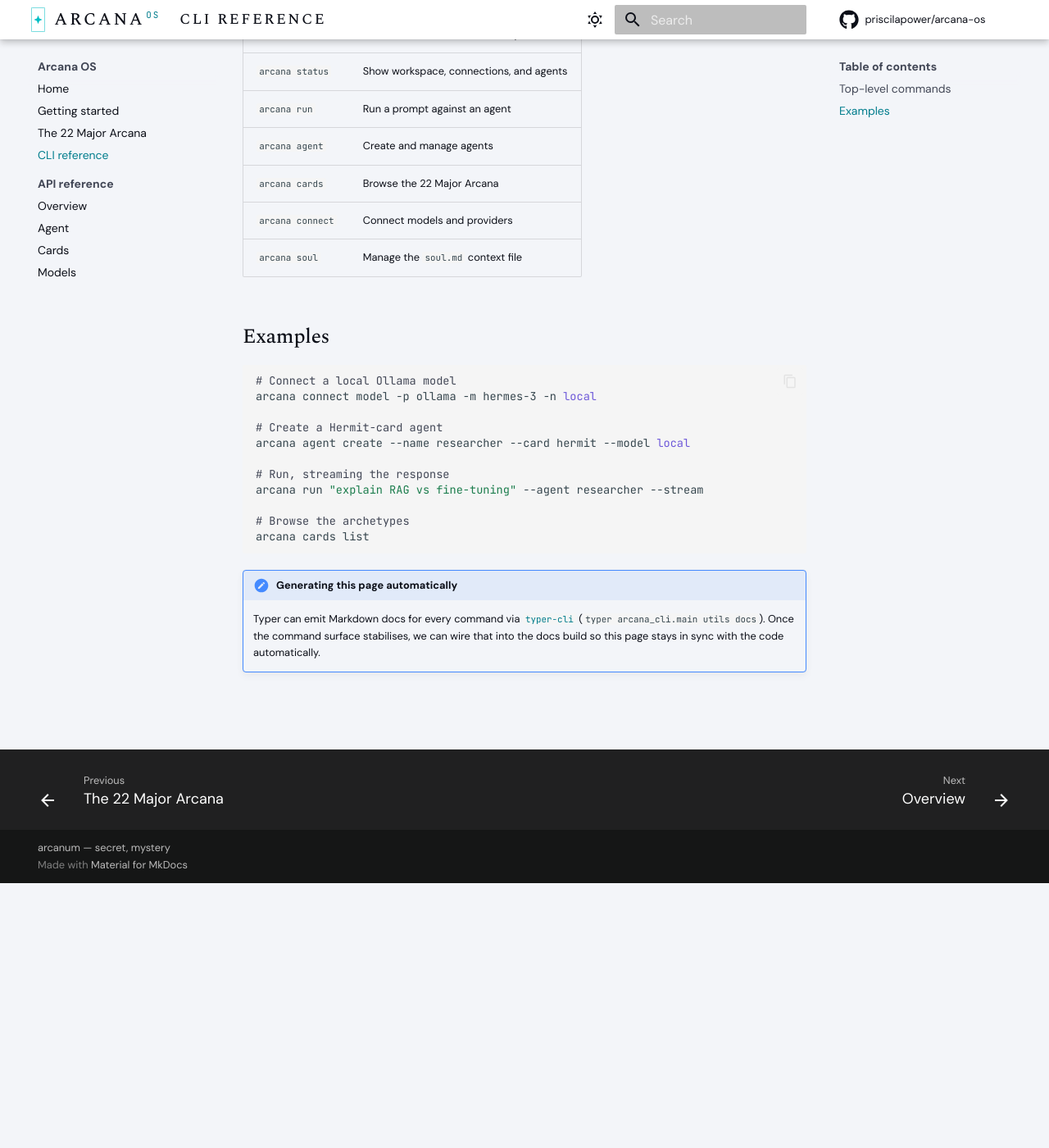
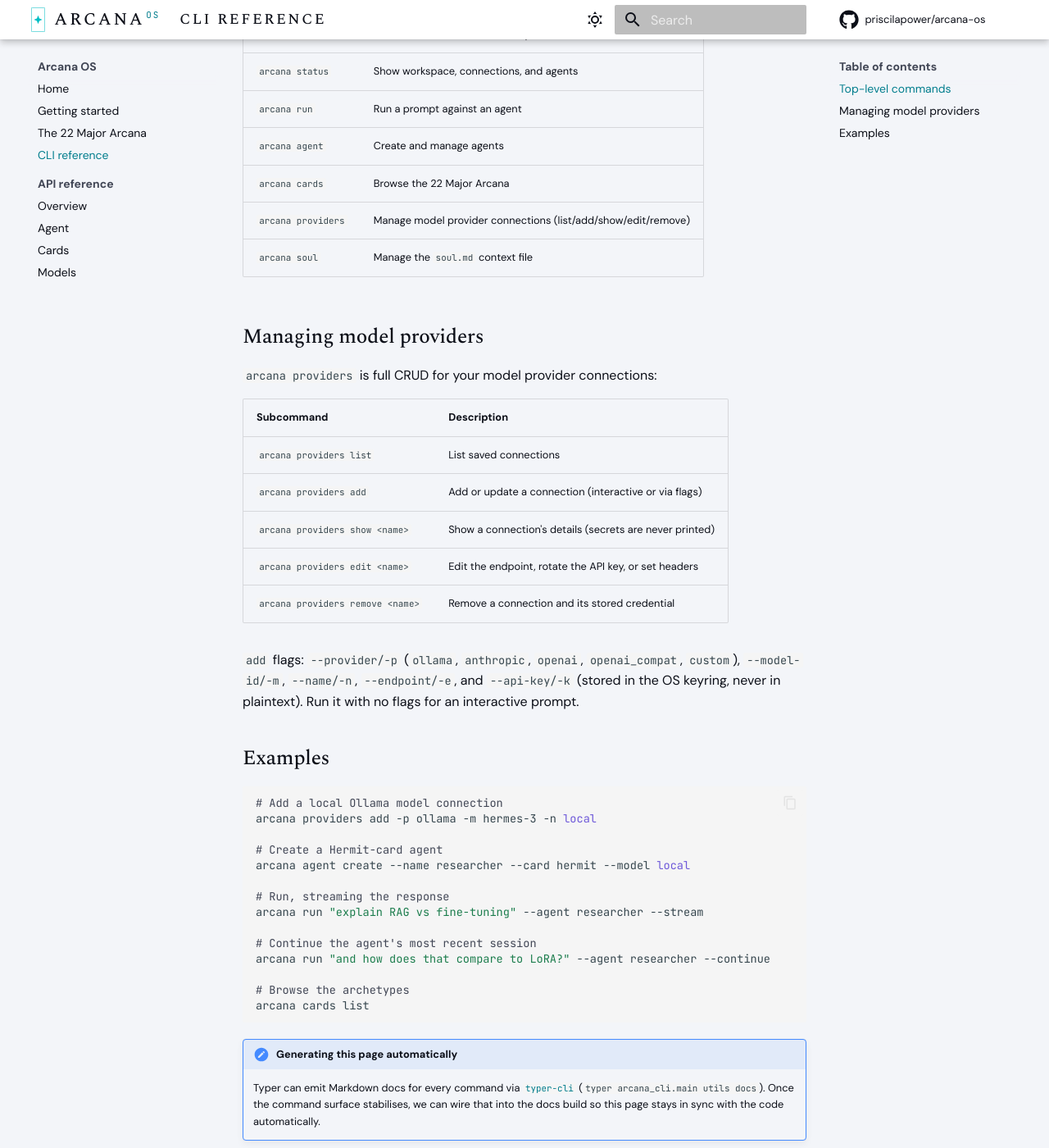
Before and after one commit to priscilapower/arcana-os, an MkDocs documentation site: the page built from docs/cli.md, in a window 1280 px wide and 1400 px high, scrolled down 323 px. Shown: the whole window at 82% size. Built offline with MkDocs 1.6.1 and Material for MkDocs 9.7.7, drawn with Linux system fonts in a browser that asks for light colours; comment, search, counter and statistics services are not loaded.

Commit message:
chore: update docs
Signed-off-by: Priscila Power <priscilapower92@gmail.com>

````diff
--- a/docs/cli.md
+++ b/docs/cli.md
@@ -12,20 +12,37 @@ around `arcana-core`.
 | `arcana run` | Run a prompt against an agent |
 | `arcana agent` | Create and manage agents |
 | `arcana cards` | Browse the 22 Major Arcana |
-| `arcana connect` | Connect models and providers |
+| `arcana providers` | Manage model provider connections (list/add/show/edit/remove) |
 | `arcana soul` | Manage the `soul.md` context file |
+
+## Managing model providers
+
+`arcana providers` is full CRUD for your model provider connections:
+
+| Subcommand | Description |
+|------------|-------------|
+| `arcana providers list` | List saved connections |
+| `arcana providers add` | Add or update a connection (interactive or via flags) |
+| `arcana providers show <name>` | Show a connection's details (secrets are never printed) |
+| `arcana providers edit <name>` | Edit the endpoint, rotate the API key, or set headers |
+| `arcana providers remove <name>` | Remove a connection and its stored credential |
+
+`add` flags: `--provider/-p` (`ollama`, `anthropic`, `openai`, `openai_compat`, `custom`), `--model-id/-m`, `--name/-n`, `--endpoint/-e`, and `--api-key/-k` (stored in the OS keyring, never in plaintext). Run it with no flags for an interactive prompt.
 
 ## Examples
 
 ```bash
-# Connect a local Ollama model
-arcana connect model -p ollama -m hermes-3 -n local
+# Add a local Ollama model connection
+arcana providers add -p ollama -m hermes-3 -n local
 
 # Create a Hermit-card agent
 arcana agent create --name researcher --card hermit --model local
 
 # Run, streaming the response
 arcana run "explain RAG vs fine-tuning" --agent researcher --stream
+
+# Continue the agent's most recent session
+arcana run "and how does that compare to LoRA?" --agent researcher --continue
 
 # Browse the archetypes
 arcana cards list
--- a/docs/getting-started.md
+++ b/docs/getting-started.md
@@ -40,7 +40,7 @@
 
 ```bash
 arcana init
-arcana connect model -p ollama -m hermes-3 -n local
+arcana providers add -p ollama -m hermes-3 -n local
 arcana agent create --name researcher --card hermit --model local
 arcana run "summarize recent advances in RAG" --agent researcher --stream
 ```
````
Also changed, not shown: docs/index.md (+2 -2 lines), 1 other file.
